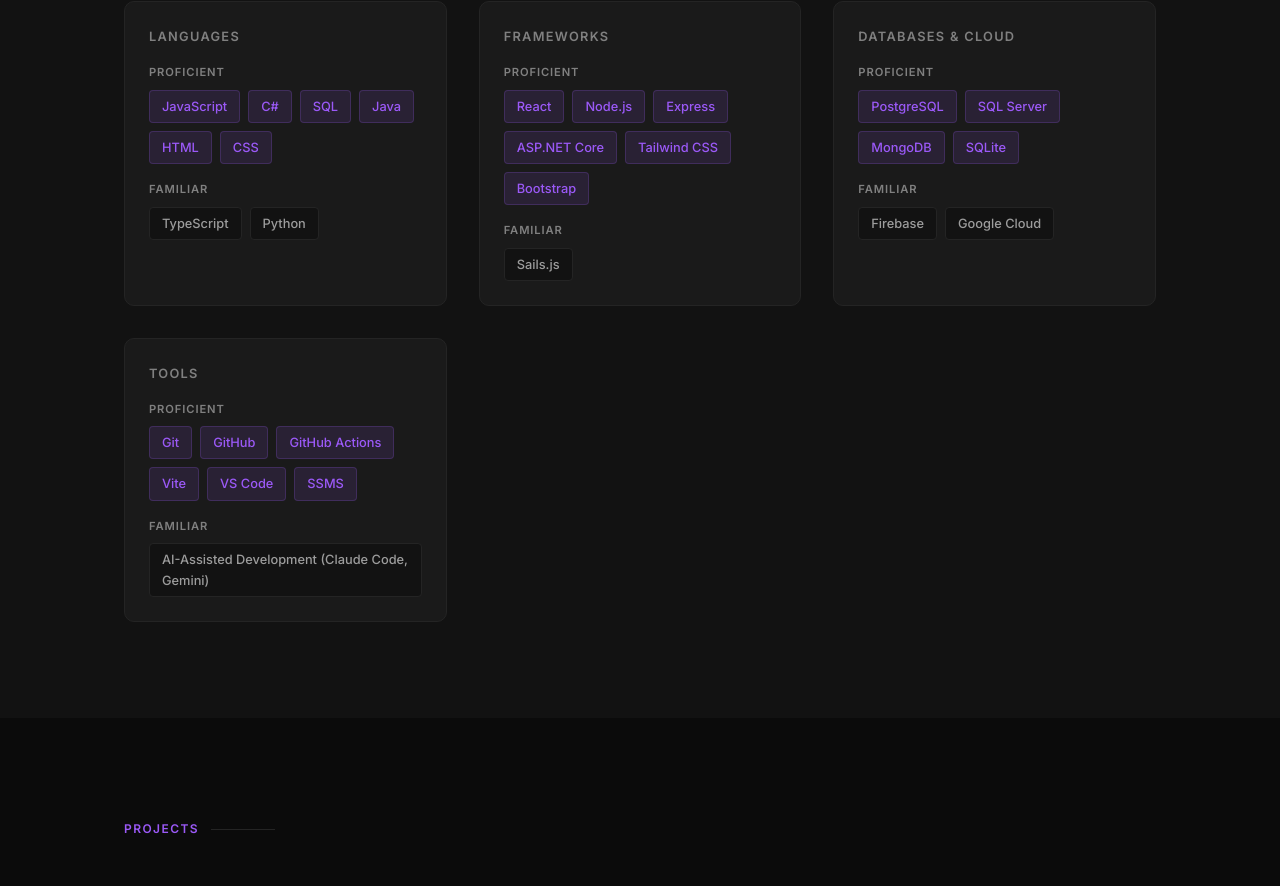
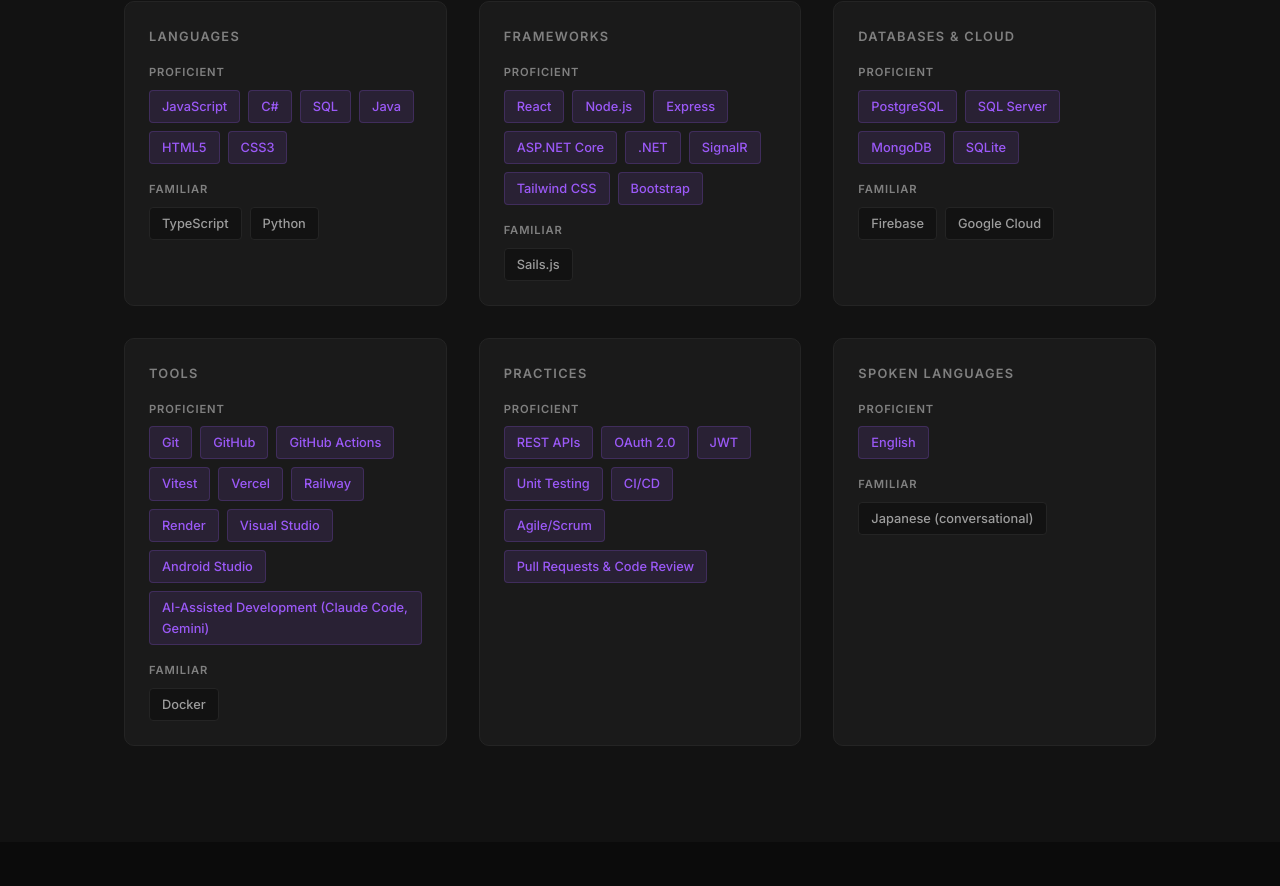
Before and after one commit to CrypticWaffles/Portfolio, a React (Vite) app: page / in a window 1280 px wide. Shown: the part 1853-2739 px from the top of the page. Built offline with nearby package versions, Linux system fonts and the light colour scheme.

Commit message:
Refresh portfolio and resume details
Updated project descriptions, skill lists, current activity, and education details to reflect recent work on Pipeline and the hospital management system, including testing, tooling, and role-based features. Also refreshed the resume PDF asset.

```diff
--- a/src/data.js
+++ b/src/data.js
@@ -12,8 +12,8 @@
   {
     title: "Pipeline",
     description:
-      "A full-stack job-application tracker with a five-stage drag-and-drop Kanban board. Signs in with Google OAuth via Passport.js and JWT, with every query scoped to the signed-in user. Includes CSV import/export and a metrics dashboard built on SQL aggregations. Deployed with a no-login demo mode; I use it to track about 60 of my own applications.",
-    tech: ["React", "Vite", "Tailwind CSS", "Node.js", "Express", "PostgreSQL", "Google OAuth", "JWT"],
+      "A full-stack job-application tracker with a five-stage drag-and-drop Kanban board. Signs in with Google OAuth via Passport.js and JWT, with every query scoped to the signed-in user. Includes CSV import/export and a metrics dashboard built on SQL aggregations. Deployed with a no-login demo mode; I use it to track about 60 of my own applications. Covered by 16 API tests with Vitest and Supertest, run with lint on every push through GitHub Actions.",
+    tech: ["React", "Vite", "Tailwind CSS", "Node.js", "Express", "PostgreSQL", "Google OAuth", "JWT", "Vitest", "GitHub Actions"],
     github: "https://github.com/CrypticWaffles/Pipeline",
     demo: "https://pipeline-nu-ecru.vercel.app",
     image: "/images/pipeline.png",
@@ -21,7 +21,7 @@
   {
     title: "Hospital Management System",
     description:
-      "A hospital management system with a Windows Forms client and an ASP.NET Core 8 SignalR server, built with a two-person team. Features a role-based login hub, real-time chat, a live dashboard pushing simulated patient vitals, and analytics reports over SQL Server data with export to CSV, JSON, and XML.",
+      "A hospital management system with a Windows Forms client and an ASP.NET Core 8 SignalR server, built with a two-person team. Features login and registration with BCrypt-hashed passwords, a role-based hub for five user roles, real-time chat, a live dashboard pushing simulated vitals every 2 seconds, and analytics reports over SQL Server data with export to CSV, JSON, and XML.",
     tech: ["C#", "ASP.NET Core", "SignalR", "Windows Forms", "SQL Server", "MongoDB"],
     github: "https://github.com/CrypticWaffles/HospitalManagementSystem",
     presentation: "https://1drv.ms/v/c/b6c0d45c28bc44af/IQDn2q6INyUrSIUVWJ-1AgfQAfOvLuc1tmZIJtCOjTIRFSs?e=jyml0R",
@@ -49,11 +49,11 @@
 
 export const skills = {
   Languages: {
-    proficient: ["JavaScript", "C#", "SQL", "Java", "HTML", "CSS"],
+    proficient: ["JavaScript", "C#", "SQL", "Java", "HTML5", "CSS3"],
     familiar: ["TypeScript", "Python"],
   },
   Frameworks: {
-    proficient: ["React", "Node.js", "Express", "ASP.NET Core", "Tailwind CSS", "Bootstrap"],
+    proficient: ["React", "Node.js", "Express", "ASP.NET Core", ".NET", "SignalR", "Tailwind CSS", "Bootstrap"],
     familiar: ["Sails.js"],
   },
   "Databases & Cloud": {
@@ -61,13 +61,21 @@
     familiar: ["Firebase", "Google Cloud"],
   },
   Tools: {
-    proficient: ["Git", "GitHub", "GitHub Actions", "Vite", "VS Code", "SSMS"],
-    familiar: ["AI-Assisted Development (Claude Code, Gemini)"],
+    proficient: ["Git", "GitHub", "GitHub Actions", "Vitest", "Vercel", "Railway", "Render", "Visual Studio", "Android Studio", "AI-Assisted Development (Claude Code, Gemini)"],
+    familiar: ["Docker"],
+  },
+  Practices: {
+    proficient: ["REST APIs", "OAuth 2.0", "JWT", "Unit Testing", "CI/CD", "Agile/Scrum", "Pull Requests & Code Review"],
+    familiar: [],
+  },
+  "Spoken Languages": {
+    proficient: ["English"],
+    familiar: ["Japanese (conversational)"],
   },
 };
 
 export const current = {
-  building: "Pipeline — adding automated tests & CI",
+  building: "Pipeline — expanding features & test coverage",
   buildingLink: "https://github.com/CrypticWaffles/Pipeline",
   learning: "Software Testing & Project Management",
 };
@@ -77,7 +85,7 @@
     school: "Bellevue College",
     degree: "Bachelor of Applied Science in Software Development",
     dates: "Expected December 2026",
-    notes: "GPA: 3.7 · Relevant coursework: Data Structures & Algorithms, Application Architecture, Advanced Web Development, Information Security Essentials, Advanced Data Access Techniques",
+    notes: "GPA: 3.72 · Relevant coursework: Data Structures & Algorithms, Application Architecture, Advanced Web Development, Information Security Essentials, Advanced Data Access Techniques",
   },
   {
     school: "Bellevue College",
```
Also changed, not shown: 1 other file (tests, documents, lock files or other folders).
